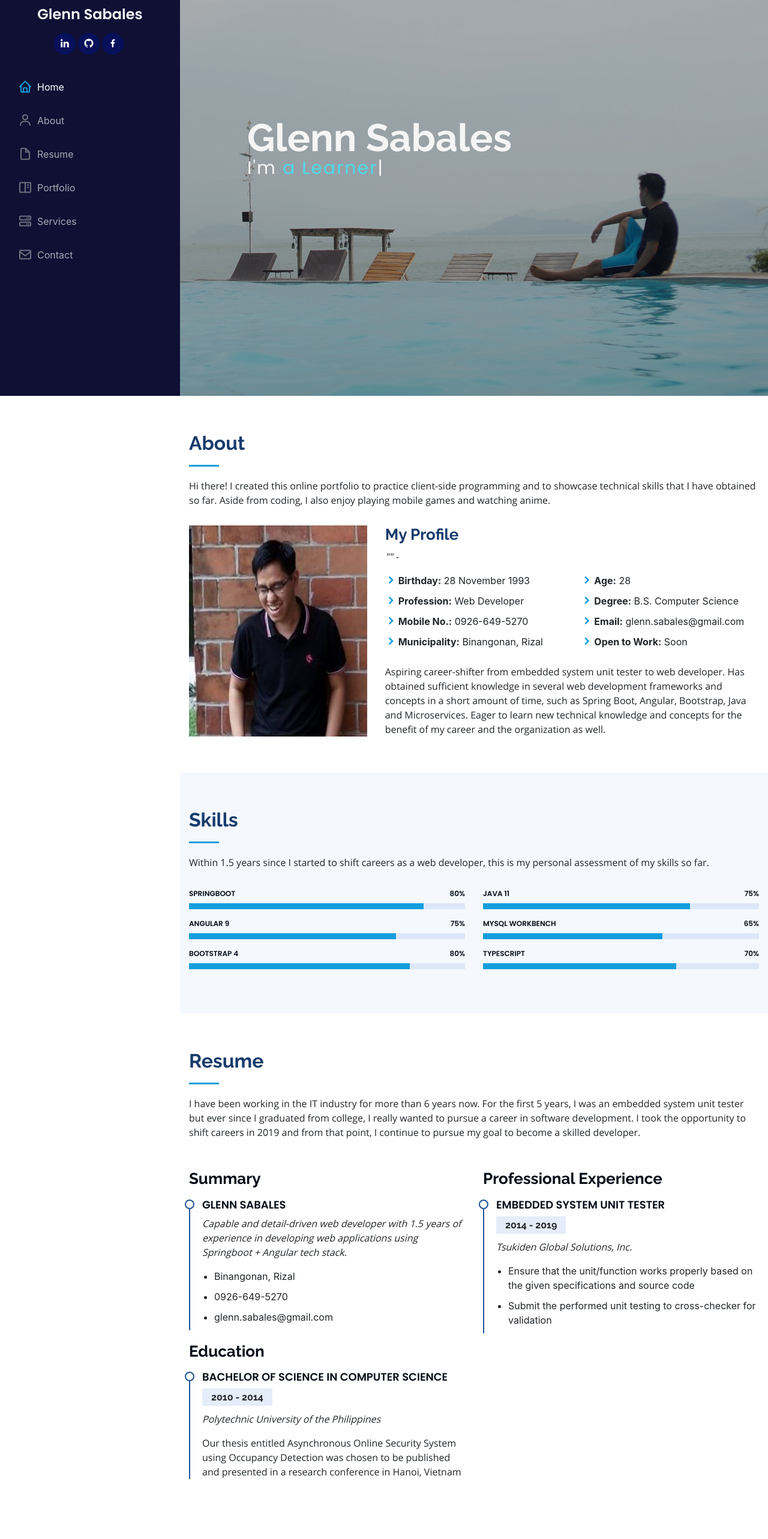
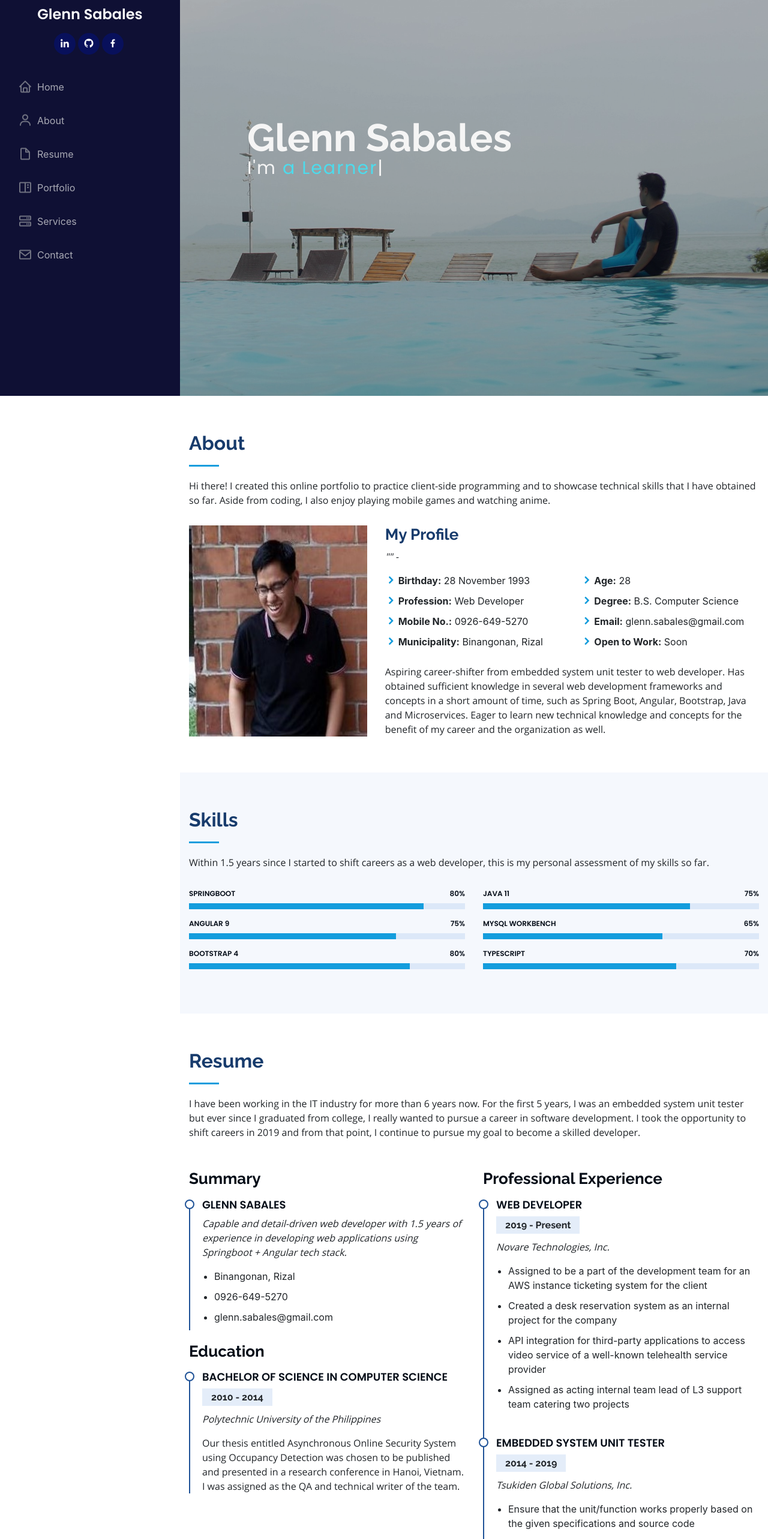
Before and after one commit to gsabales/portfolio, an Angular app: page / in a window 1280 px wide. Shown: the part 140-2706 px from the top of the page at 60% size. Before the commit the page ends 2682 px from the top, so only its background shows below. Built offline with nearby package versions, Linux system fonts and the light colour scheme; no server answers.

Commit message:
Change menu active state upon click

```diff
--- a/src/app/app.component.html
+++ b/src/app/app.component.html
@@ -27,9 +27,12 @@
 
         <!-- Menu -->
         <nav class="nav-menu menu-list">
-          <li class="active"><a href="#home"><i class="bx bx-home"></i> <span>Home</span></a></li>
-          <li><a href="#about"><i class="bx bx-user"></i> <span>About</span></a></li>
-          <li><a href="#resume"><i class="bx bx-file-blank"></i> <span>Resume</span></a></li>
+          <li (click)="option = 'home'" [ngClass]="isActive('home')"><a href="#home">
+            <i class="bx bx-home"></i> <span>Home</span></a></li>
+          <li (click)="option = 'about'" [ngClass]="isActive('about')"><a href="#about">
+            <i class="bx bx-user"></i> <span>About</span></a></li>
+          <li (click)="option = 'resume'" [ngClass]="isActive('resume')"><a href="#resume">
+            <i class="bx bx-file-blank"></i> <span>Resume</span></a></li>
           <li><a href="#portfolio"><i class="bx bx-book-content"></i> Portfolio</a></li>
           <li><a href="#services"><i class="bx bx-server"></i> Services</a></li>
           <li><a href="#contact"><i class="bx bx-envelope"></i> Contact</a></li>
@@ -179,13 +182,24 @@
                   <p><em>Polytechnic University of the Philippines</em></p>
                   <p>
                     Our thesis entitled Asynchronous Online Security System using Occupancy Detection was chosen to be published and presented in a
-                    research conference in Hanoi, Vietnam
+                    research conference in Hanoi, Vietnam. I was assigned as the QA and technical writer of the team.
                   </p>
                 </div>
               </div>
 
               <div class="col-lg-6">
                 <h3 class="resume-title">Professional Experience</h3>
+                <div class="resume-item">
+                  <h4>Web Developer</h4>
+                  <h5>2019 - Present</h5>
+                  <p><em>Novare Technologies, Inc.</em></p>
+                  <ul>
+                    <li>Assigned to be a part of the development team for an AWS instance ticketing system for the client</li>
+                    <li>Created a desk reservation system as an internal project for the company</li>
+                    <li>API integration for third-party applications to access video service of a well-known telehealth service provider</li>
+                    <li>Assigned as acting internal team lead of L3 support team catering two projects</li>
+                  </ul>
+                </div>
                 <div class="resume-item">
                   <h4>Embedded System Unit Tester</h4>
                   <h5>2014 - 2019</h5>
@@ -195,7 +209,6 @@
                     <li>Submit the performed unit testing to cross-checker for validation</li>
                   </ul>
                 </div>
-
               </div>
             </div>
           </div>
--- a/src/app/app.component.scss
+++ b/src/app/app.component.scss
@@ -122,6 +122,7 @@
   font-size: 24px;
   padding-right: 8px;
 }
+
 /* End of Side menu section */
 
 /* Navigation menu */
--- a/src/app/app.component.ts
+++ b/src/app/app.component.ts
@@ -13,6 +13,7 @@ export class AppComponent implements OnInit{
   quotes: Quote[];
   quote: string;
   author: string;
+  option: string;
   @ViewChild('sideMenu') sideMenuRef: ElementRef;
 
   constructor(private generalService: GeneralService) { }
@@ -49,4 +50,8 @@ export class AppComponent implements OnInit{
       }
     );
   }
+
+  isActive(option: string): string {
+    return (this.option === option) ? 'active' : '';
+  }
 }
```
